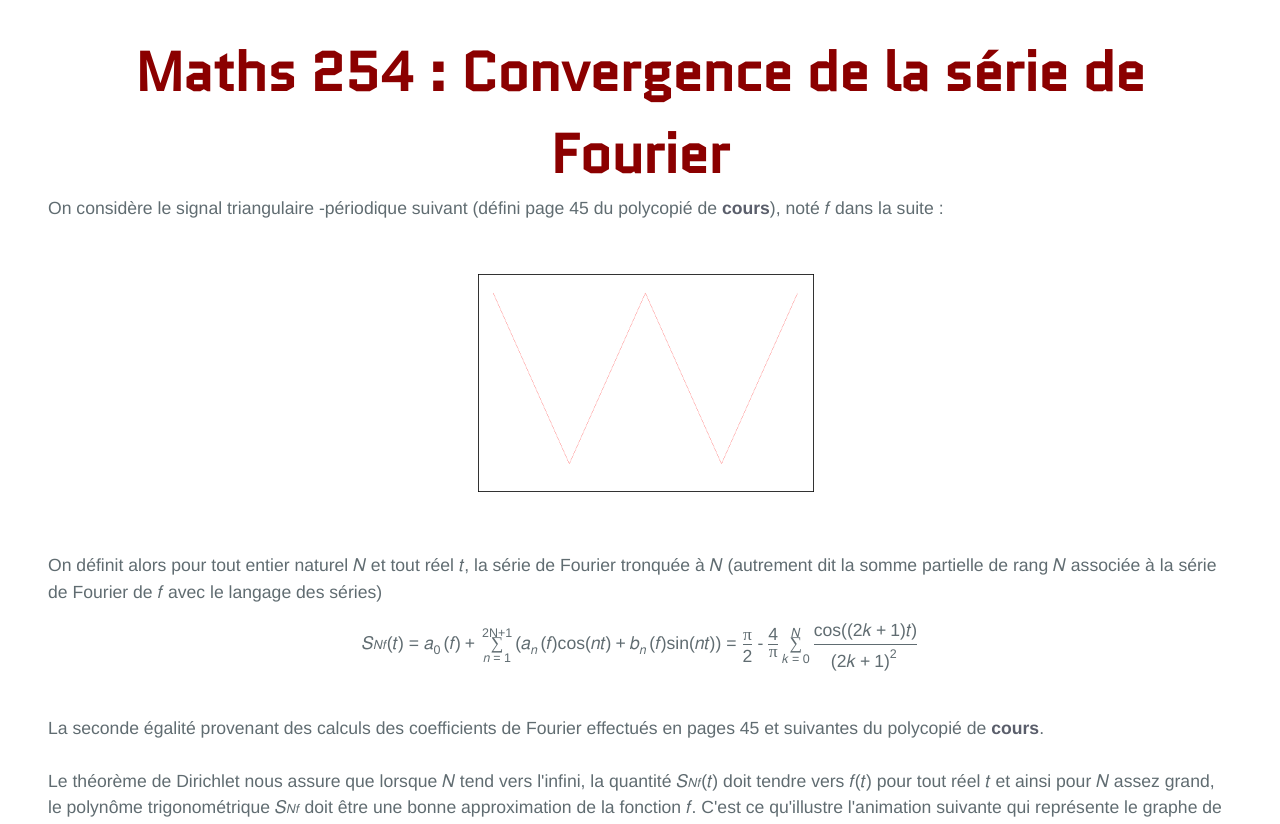
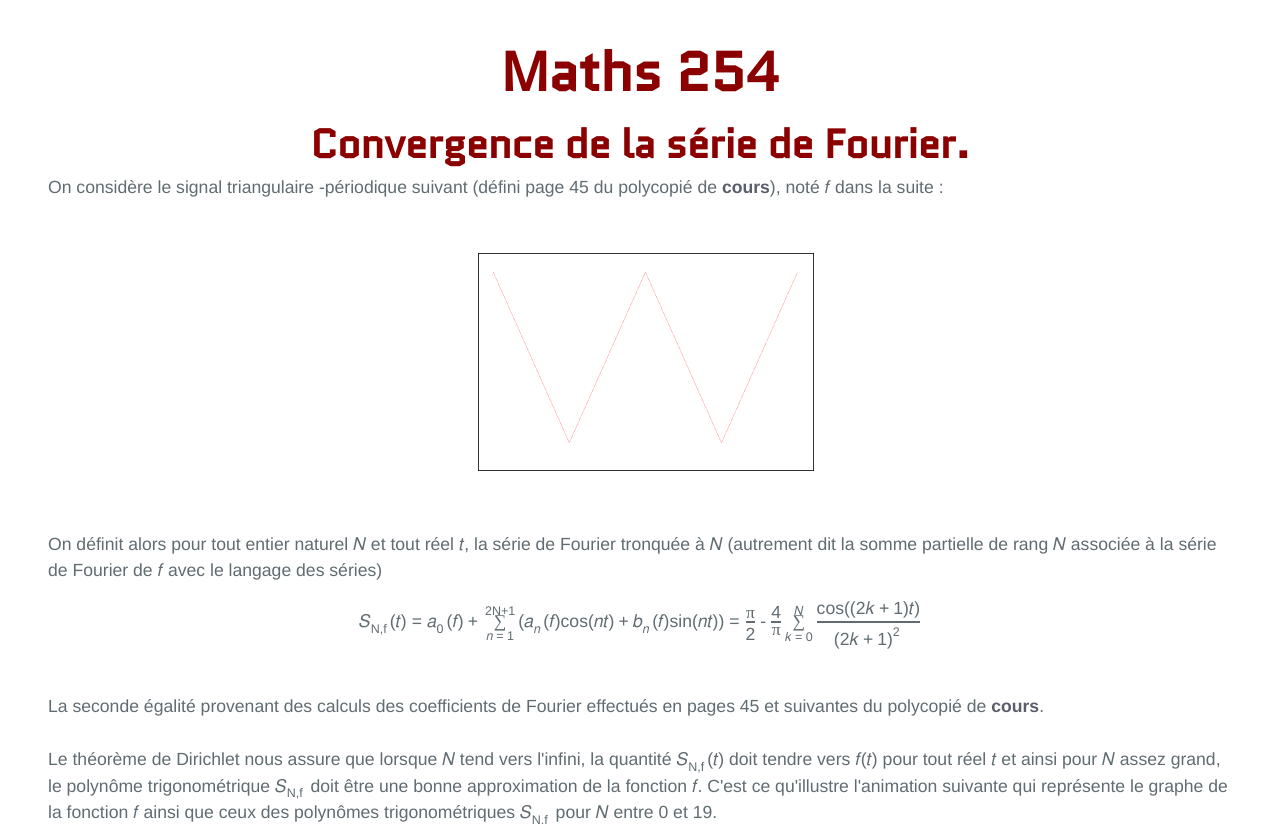
Before and after one commit to KevinDestagnol/algebre.github.io, a Jekyll site: the page built from triangle.md, in a window 1280 px wide. Shown: the part 260-1084 px from the top of the page. Built offline with Jekyll 4.4.1, drawn with Linux system fonts in a browser that asks for light colours; some web fonts are replaced; grey boxes are pictures that could not be loaded.

Commit message:
Update default9.html

```diff
--- a/_layouts/default9.html
+++ b/_layouts/default9.html
@@ -28,7 +28,10 @@
     </header>
     <main id="content" class="main-content" role="main">
       <center>
-      <hprime class="project-name">{{ page.title | default: site.title | default: site.github.repository_name }} : Convergence de la série de Fourier </hprime>
+      <hprime class="project-name">{{ page.title | default: site.title | default: site.github.repository_name }} </hprime>
+	      <hprime2 class="project-name">
+        <div id="typedtext" style="font-family: Quantico,Helvetica, Arial, sans-serif;"></div>
+        </hprime2>
       <!--<hprime2 class="project-name">{{ page.description | default: site.description | default: site.github.project_tagline }}</hprime2>-->
       </center>
 
@@ -40,7 +43,7 @@
 On définit alors pour tout entier naturel <math><mi>N</mi></math> et tout réel <math><mi>t</mi></math>, la série de Fourier tronquée à <math><mi>N</mi></math> (autrement dit la somme partielle de rang <math><mi>N</mi></math> associée à la série de Fourier de <math><mi>f</mi></math> avec le langage des séries) </br>
 <p class="flotte" style="text-align:center">
 <math mathsize="normal" xmlns='http://www.w3.org/1998/Math/MathML' display='block' style="font-family:Times New Roman, Times, serif;">
-	<msub><mi>S</mi>{<mi>N</mi>,<mi>f</mi>}</msub><mi>(</mi><mi>t</mi><mi>)</mi>
+	<msub><mi>S</mi><mi>N,f</mi></msub><mi>(</mi><mi>t</mi><mi>)</mi>
     <mo>=</mo>
 	<msub><mi>a</mi><mn>0</mn></msub><mi>(</mi><mi>f</mi><mi>)</mi><mo>+</mo>
     <munderover displaystyle="true">
@@ -77,7 +80,7 @@ On définit alors pour tout entier naturel <math><mi>N</mi></math> et tout réel
 La seconde égalité provenant des calculs des coefficients de Fourier effectués en pages 45 et suivantes du polycopié de <a href="cours_maths_254.pdf">cours<c></a>.
 </br>
 </br>
-Le théorème de Dirichlet nous assure que lorsque <math><mi>N</mi></math> tend vers l'infini, la quantité <math><msub><mi>S</mi><mi>N</mi>,<mi>f</mi></msub><mi>(</mi><mi>t</mi><mi>)</mi></math> doit tendre vers <math><mi>f</mi><mi>(</mi><mi>t</mi><mi>)</mi></math> pour tout réel <math><mi>t</mi></math> et ainsi pour <math><mi>N</mi></math> assez grand, le polynôme trigonométrique <math><msub><mi>S</mi><mi>N</mi>,<mi>f</mi></msub></math> doit être une bonne approximation de la fonction <math><mi>f</mi></math>. C'est ce qu'illustre l'animation suivante qui représente le graphe de la fonction <math><mi>f</mi></math> ainsi que ceux des polynômes trigonométriques <math><msub><mi>S</mi><mi>N,f</mi></msub></math> pour <math><mi>N</mi></math> entre 0 et 19.
+Le théorème de Dirichlet nous assure que lorsque <math><mi>N</mi></math> tend vers l'infini, la quantité <math><msub><mi>S</mi><mi>N,f</mi></msub><mi>(</mi><mi>t</mi><mi>)</mi></math> doit tendre vers <math><mi>f</mi><mi>(</mi><mi>t</mi><mi>)</mi></math> pour tout réel <math><mi>t</mi></math> et ainsi pour <math><mi>N</mi></math> assez grand, le polynôme trigonométrique <math><msub><mi>S</mi><mi>N,f</mi></msub></math> doit être une bonne approximation de la fonction <math><mi>f</mi></math>. C'est ce qu'illustre l'animation suivante qui représente le graphe de la fonction <math><mi>f</mi></math> ainsi que ceux des polynômes trigonométriques <math><msub><mi>S</mi><mi>N,f</mi></msub></math> pour <math><mi>N</mi></math> entre 0 et 19.
 </br>
 <p class="flotte" style="text-align:center">
  <video controls>
```
Also changed, not shown: other parts of _layouts/default9.html (+1 -1 lines).
